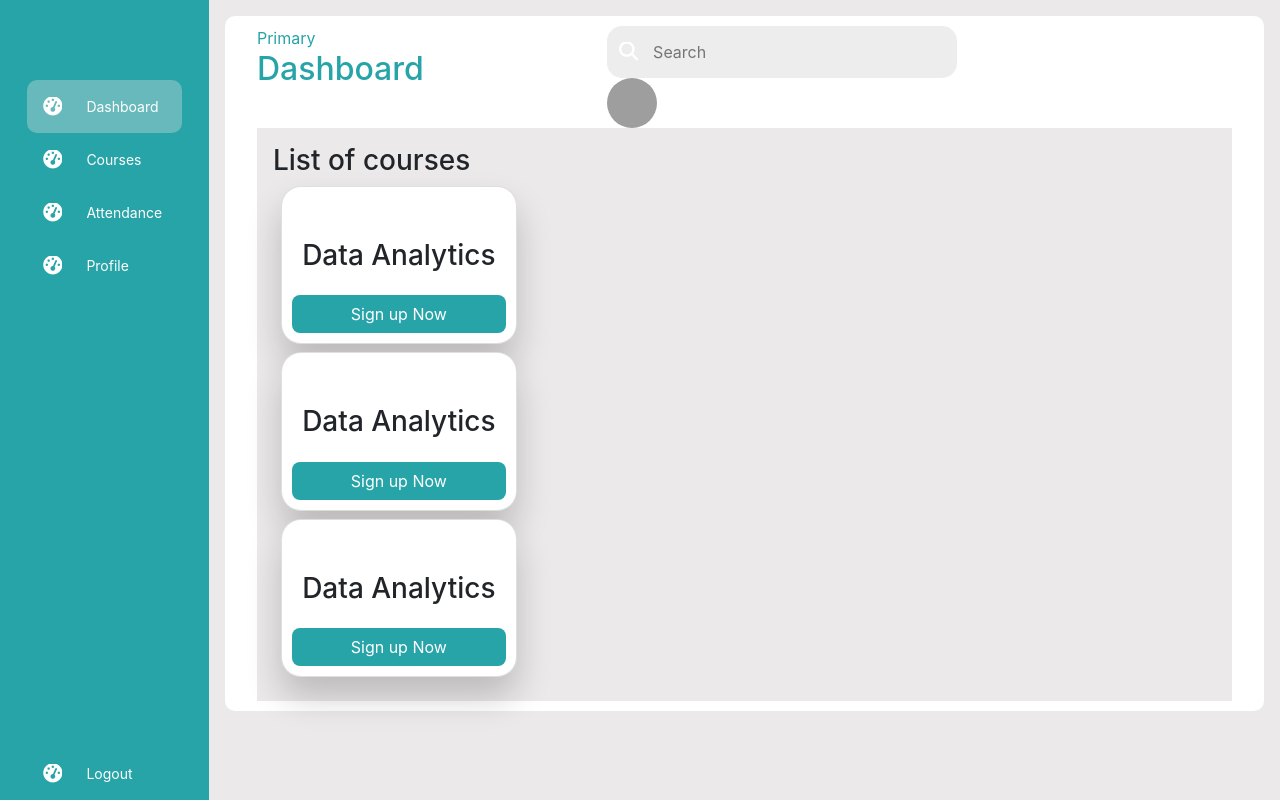
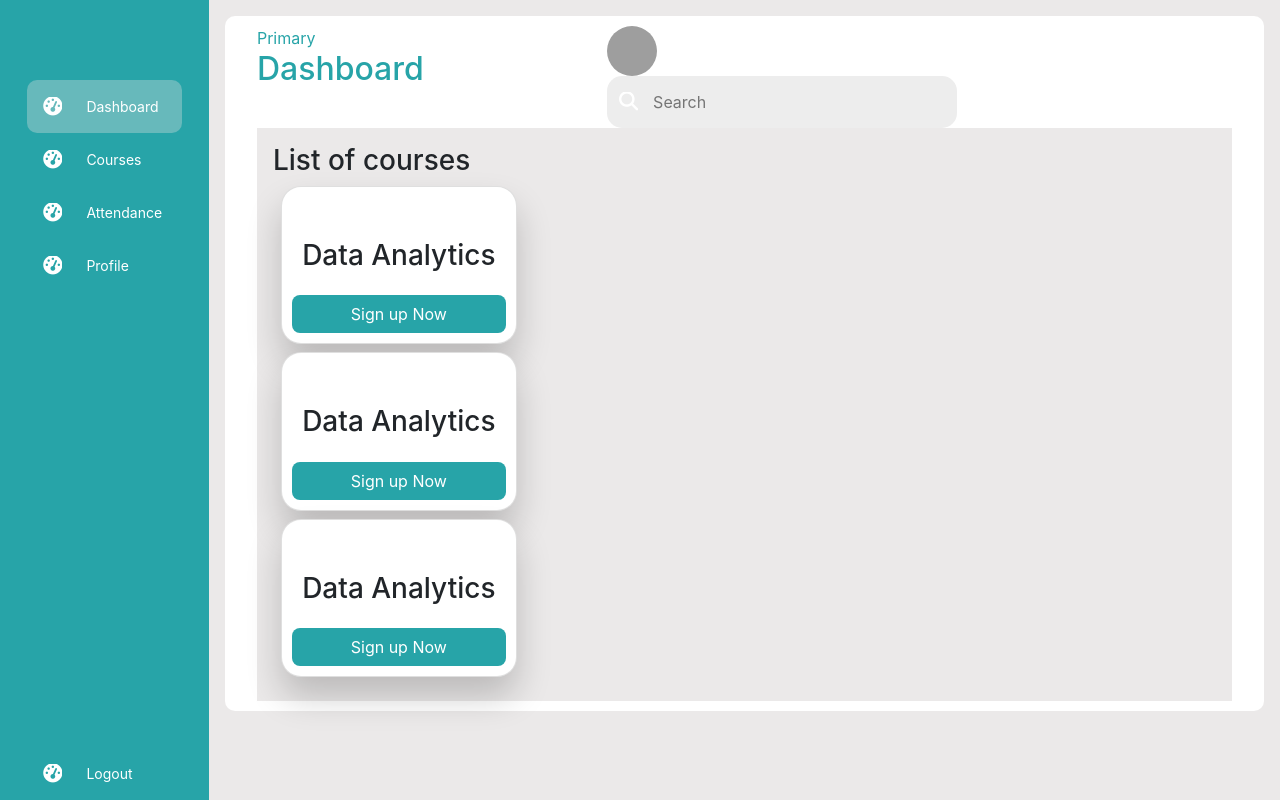
Before and after one commit to mindytyj/straits, a Flask app: page / in a window 1280 px wide. Run offline with Flask 3, Linux system fonts and the light colour scheme; some libraries are stand-ins or nearby versions; grey boxes are pictures that could not be loaded.

Commit message:
Update CSS Styling

```diff
--- a/templates/dashboard.html
+++ b/templates/dashboard.html
@@ -45,11 +45,11 @@
                 <h2>Dashboard</h2>
                 </div>
                 <div class="user">
+                    <div class="profile-pic"><img src="./image/img.jpg" alt=""/></div>
                     <div class="search-box">
                         <i class="fa-solid fa-search"></i>
                         <input type = "text" placeholder="Search">
                     </div>
-                    <img src="./image/img.jpg" alt=""/>
                 </div>
             </div>
                <div class="main-course">
```
